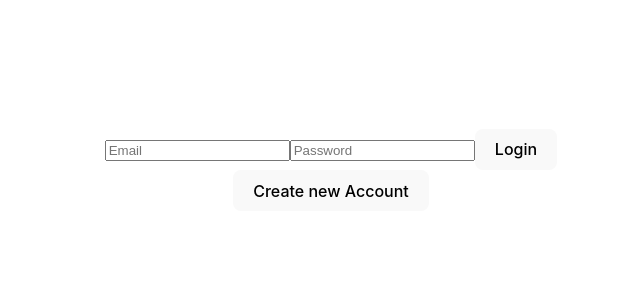
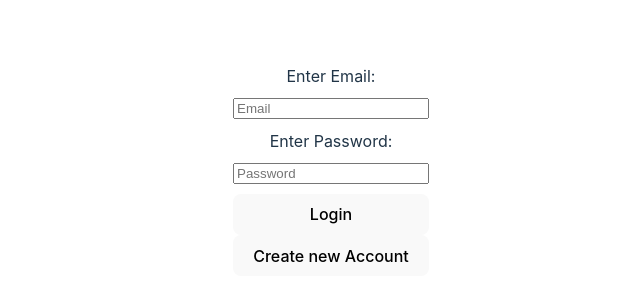
Before and after one commit to Rishikdk/Blog, a React (Vite) app in the folder Rental/: page /#/ in a window 1280 px wide. Shown: the part 230-530 px from the top of the page, without its empty margins (309-949 px from the left). Built offline with nearby package versions, Linux system fonts and the light colour scheme.

Commit message:
implements css

```diff
--- a/Rental/src/assets/Components/LoginUser.jsx
+++ b/Rental/src/assets/Components/LoginUser.jsx
@@ -2,6 +2,7 @@ import { verifyUser } from "../../api";
 import { useState } from "react";
 import {useNavigate} from "react-router-dom"
 import axios from "axios";
+import "../Components/component.css"
 
 export function LoginUser(){
     const [user, setUser] = useState({
@@ -28,8 +29,10 @@ export function LoginUser(){
 
 
     return(
-        <form onSubmit={handleSubmit}>
+        <form onSubmit={handleSubmit} className="Container_login">
+            <label > Enter Email:</label>
             <input placeholder= "Email" onChange={handleChange} name="email"required></input>
+            <label > Enter Password:</label>
             <input type="password" placeholder="Password" onChange={handleChange} name="password"required></input>
         <button type="submit">Login</button>
         </form>
--- a/Rental/src/assets/Components/component.css
+++ b/Rental/src/assets/Components/component.css
@@ -20,3 +20,8 @@
     color: aliceblue;
     border-style: solid;
 }
+.Container_login{
+    display: flex;
+    flex-direction: column;
+    gap: 10px;
+}
```
